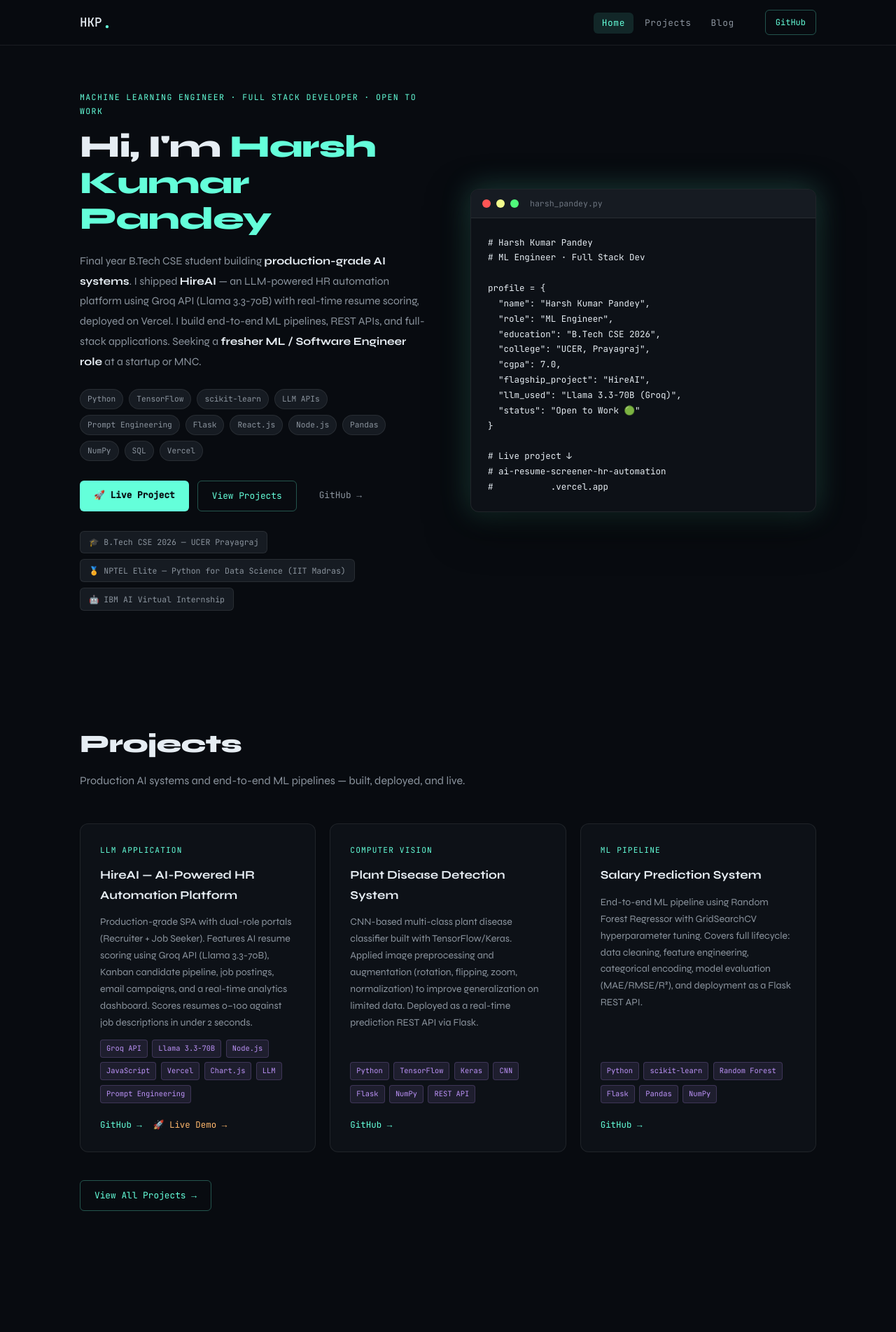
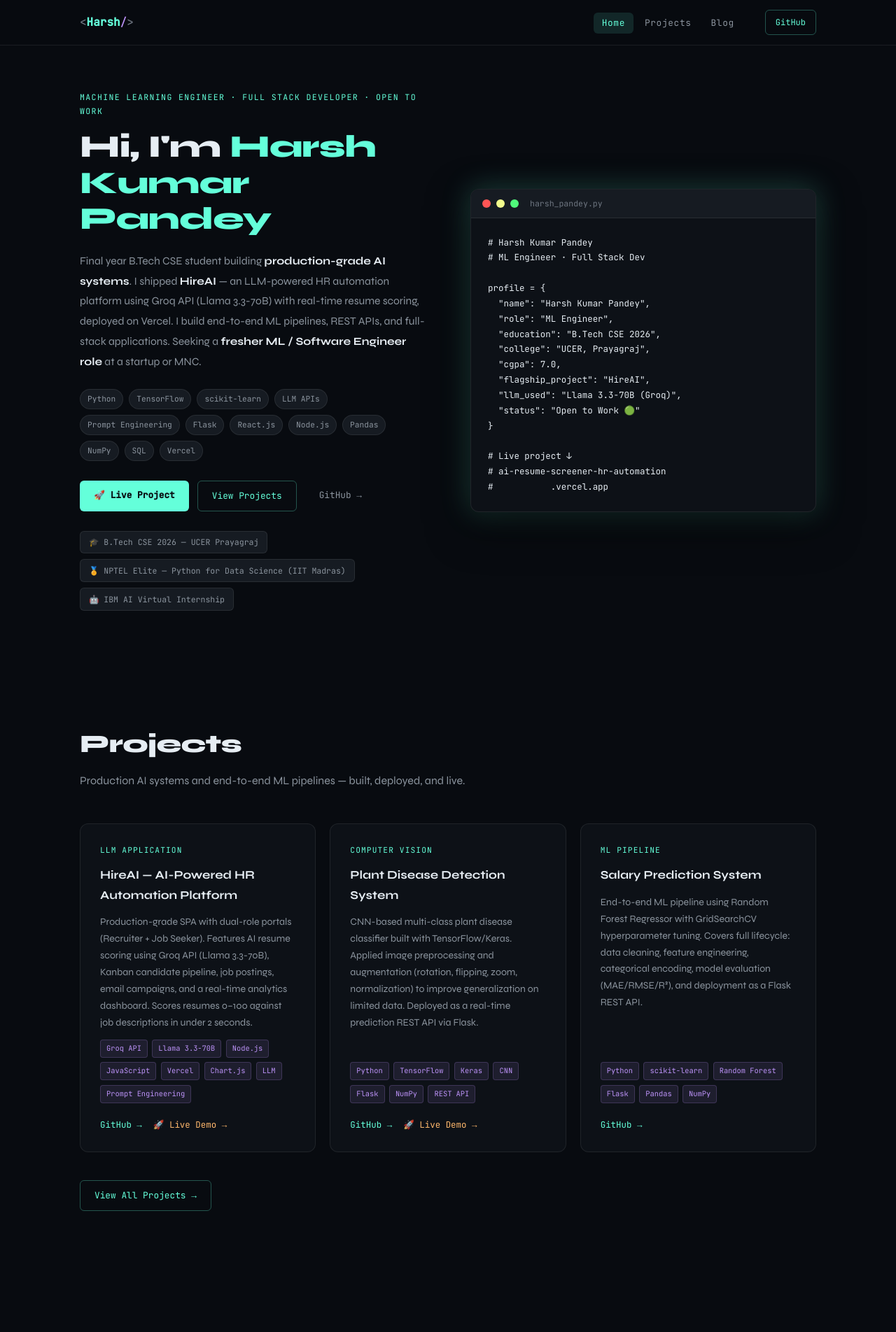
Before and after one commit to Harshkumarpandey07/portfolio, a React (Vite) app: page / in a window 1280 px wide. Shown: the top 1904 px of the page at 70% size. Built offline with nearby package versions, Linux system fonts and the light colour scheme.

Commit message:
fix logo and add real project links

```diff
--- a/src/components/Navbar.jsx
+++ b/src/components/Navbar.jsx
@@ -6,23 +6,17 @@ export default function Navbar() {
     <header role="banner">
       <nav className="navbar">
         <Link to="/" className="nav-logo">
-          <span className="logo-name">HKP</span>
-          <span className="logo-dot">.</span>
+          <span className="logo-lt">&lt;</span>
+          <span className="logo-name">Harsh</span>
+          <span className="logo-slash"> /</span>
+          <span className="logo-gt">&gt;</span>
         </Link>
         <ul className="nav-links">
-          <li>
-            <Link to="/" className={pathname === "/" ? "nav-link active" : "nav-link"}>Home</Link>
-          </li>
-          <li>
-            <Link to="/projects" className={pathname === "/projects" ? "nav-link active" : "nav-link"}>Projects</Link>
-          </li>
-          <li>
-            <Link to="/blog" className={pathname === "/blog" ? "nav-link active" : "nav-link"}>Blog</Link>
-          </li>
+          <li><Link to="/" className={pathname === "/" ? "nav-link active" : "nav-link"}>Home</Link></li>
+          <li><Link to="/projects" className={pathname === "/projects" ? "nav-link active" : "nav-link"}>Projects</Link></li>
+          <li><Link to="/blog" className={pathname === "/blog" ? "nav-link active" : "nav-link"}>Blog</Link></li>
         </ul>
-        <a href="https://github.com/harshkumarpandey" target="_blank" rel="noopener noreferrer" className="nav-cta">
-          GitHub
-        </a>
+        <a href="https://github.com/Harshkumarpandey07" target="_blank" rel="noopener noreferrer" className="nav-cta">GitHub</a>
       </nav>
     </header>
   );
--- a/src/data/projects.js
+++ b/src/data/projects.js
@@ -19,8 +19,8 @@ export const projects = [
       "CNN-based multi-class plant disease classifier built with TensorFlow/Keras. Applied image preprocessing and augmentation (rotation, flipping, zoom, normalization) to improve generalization on limited data. Deployed as a real-time prediction REST API via Flask.",
     tags: ["Python", "TensorFlow", "Keras", "CNN", "Flask", "NumPy", "REST API"],
     category: "Computer Vision",
-    github: "https://github.com/Harshkumarpandey07",
-    demo: null,
+    github: "https://github.com/Harshkumarpandey07/Plant-disease-detection-system",
+    demo: "https://plant-disease-detection-system-uvik.onrender.com",
     featured: true,
   },
   {
--- a/src/styles/global.css
+++ b/src/styles/global.css
@@ -110,3 +110,8 @@ header[role="banner"]{position:sticky;top:0;z-index:100;background:rgba(8,11,16,
 .footer-bottom small{font-family:var(--font-mono);font-size:.7rem;color:var(--text-2)}
 @media(max-width:768px){.hero{grid-template-columns:1fr;padding:3rem 1.25rem 4rem;min-height:auto;gap:2.5rem}.footer-inner{grid-template-columns:1fr;gap:2rem}.projects-grid{grid-template-columns:1fr}}
 @media(max-width:480px){.nav-links{display:none}.hero h1{font-size:1.6rem}}
+
+.logo-lt { color: var(--text-2); font-family: var(--font-mono); font-size: 1rem; }
+.logo-name { color: var(--accent); font-family: var(--font-mono); font-size: 1rem; font-weight: 600; }
+.logo-slash { color: var(--purple); font-family: var(--font-mono); font-size: 1rem; }
+.logo-gt { color: var(--text-2); font-family: var(--font-mono); font-size: 1rem; }
```
Also changed, not shown: 1 other file (tests, documents, lock files or other folders).
